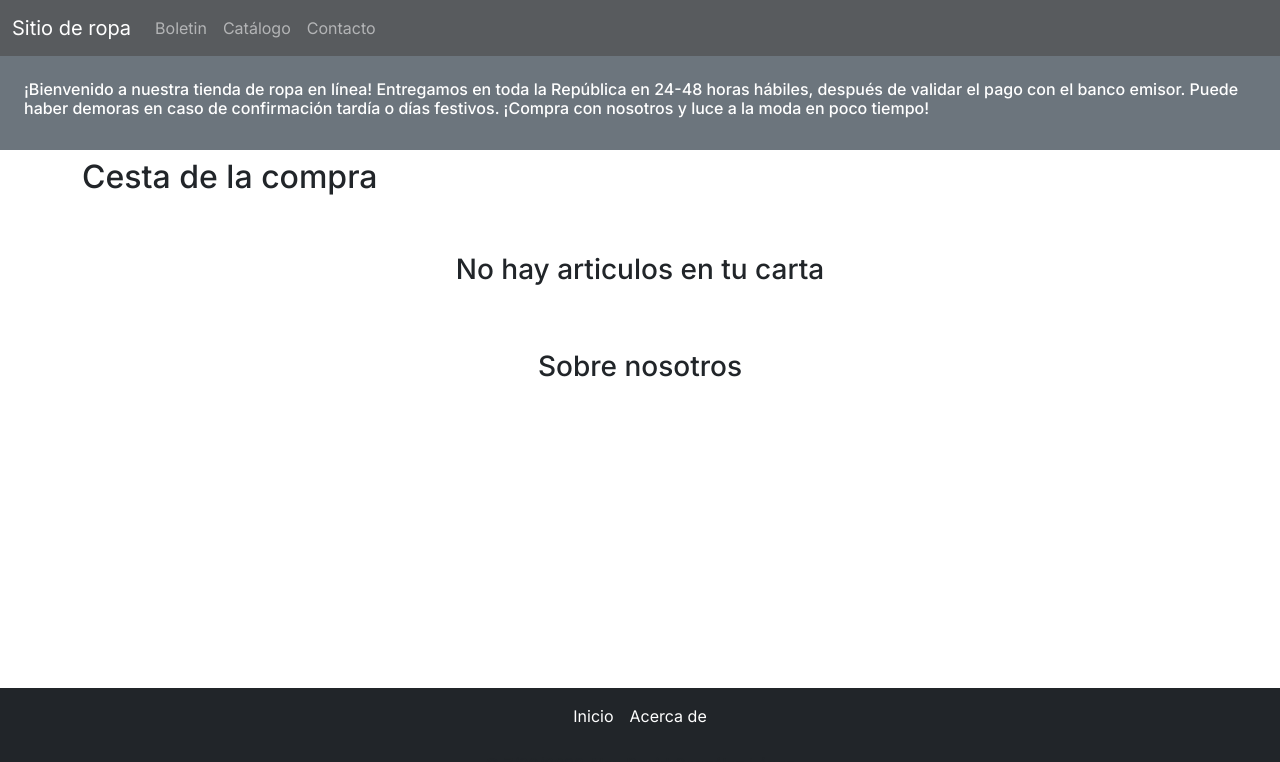
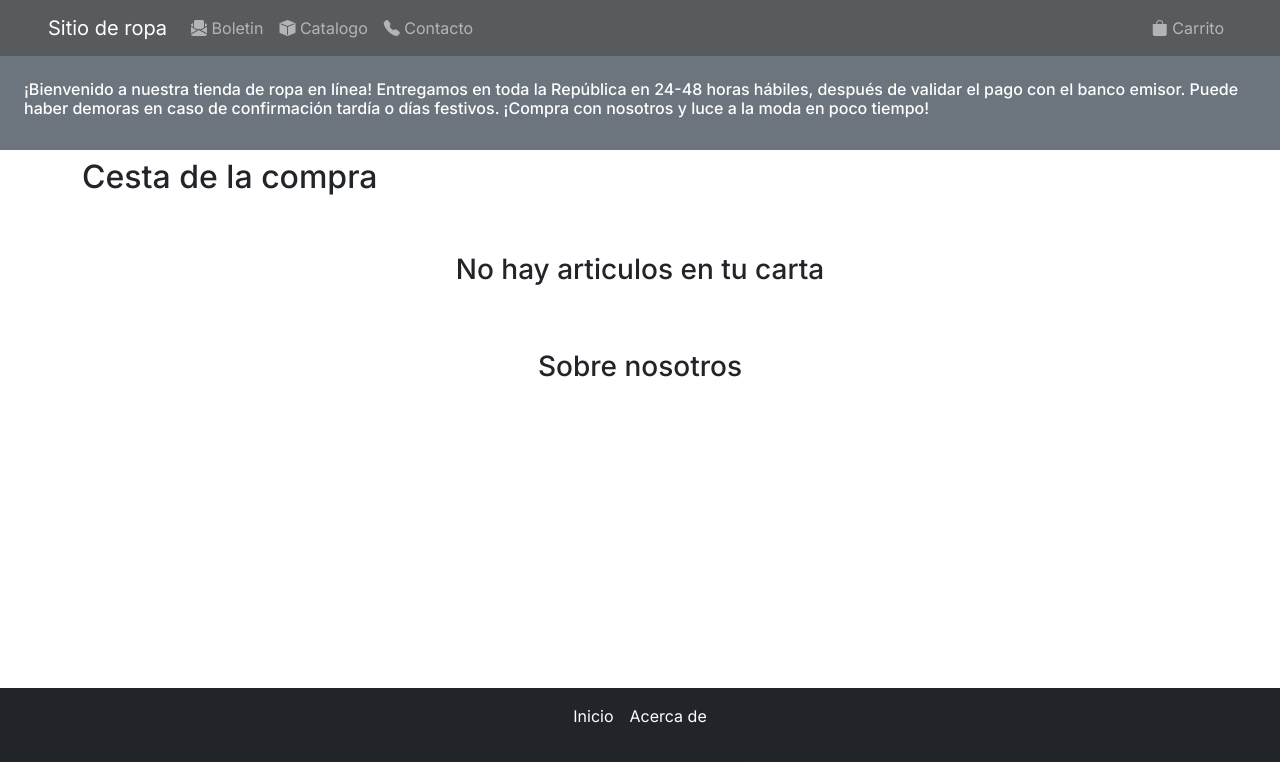
Before and after one commit to miguemi/sitio_ropa, a Next.js app: page /carrito in a window 1280 px wide. Shown: the top 762 px of the page. Built offline with nearby package versions, Linux system fonts and the light colour scheme.

Commit message:
Arreglos en la pagina de detalles y navbar

```diff
--- a/src/app/components/header.jsx
+++ b/src/app/components/header.jsx
@@ -2,7 +2,7 @@ export default function CustomNavbar(){
   return (
     <header className="sticky-top opacity-75">
       <nav className="navbar navbar-expand-lg navbar-dark bg-dark">
-        <div className="container-fluid">
+        <div className="container-fluid px-5">
           <a className="navbar-brand" href="/">Sitio de ropa</a>
           <button className="navbar-toggler" type="button" data-bs-toggle="collapse" data-bs-target="#navbarNav" aria-controls="navbarNav" aria-expanded="false" aria-label="Toggle navigation">
             <span className="navbar-toggler-icon"></span>
@@ -10,13 +10,26 @@ export default function CustomNavbar(){
           <div className="collapse navbar-collapse" id="navbarNav">
             <ul className="navbar-nav">
               <li className="nav-item">
-                <a className="nav-link" href="/#boletin">Boletin</a>
+                <a className="nav-link" href="/#boletin">
+                  <i class="bi bi-envelope-paper-fill"/> Boletin
+                </a>
               </li>
               <li className="nav-item">
-                <a className="nav-link" href="/catalogo/">Catálogo</a>
+                <a className="nav-link" href="/catalogo/">
+                  <i class="bi bi-box-fill"/> Catalogo
+                </a>
               </li>
               <li className="nav-item">
-                <a className="nav-link" href="/contacto/">Contacto</a>
+                <a className="nav-link" href="/contacto/">
+                  <i class="bi bi-telephone-fill"/> Contacto
+                </a>
+              </li>
+            </ul>
+            <ul className="navbar-nav ms-auto">
+              <li className="nav-item">
+                <a className="nav-link" href="/carrito/">
+                  <i class="bi bi-bag-fill"/> Carrito
+                </a>
               </li>
             </ul>
           </div>
--- a/src/app/layout.jsx
+++ b/src/app/layout.jsx
@@ -2,6 +2,7 @@ import Script from 'next/script';
 import { Inter } from 'next/font/google'
 import './styles.css'
 import "bootstrap/dist/css/bootstrap.css";
+import "bootstrap-icons/font/bootstrap-icons.css"
 
 const inter = Inter({ subsets: ['latin'] })
 
```
Also changed, not shown: src/app/detalles/pages.jsx (added).
